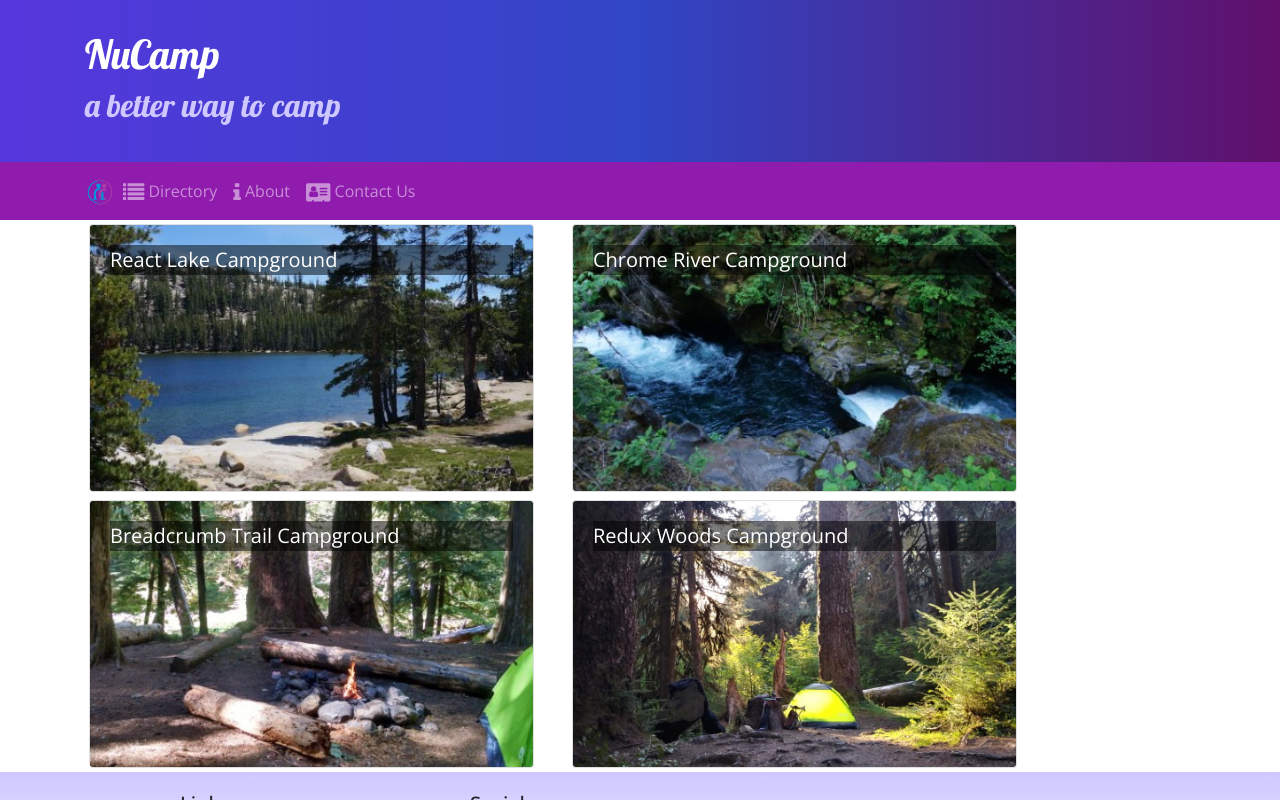
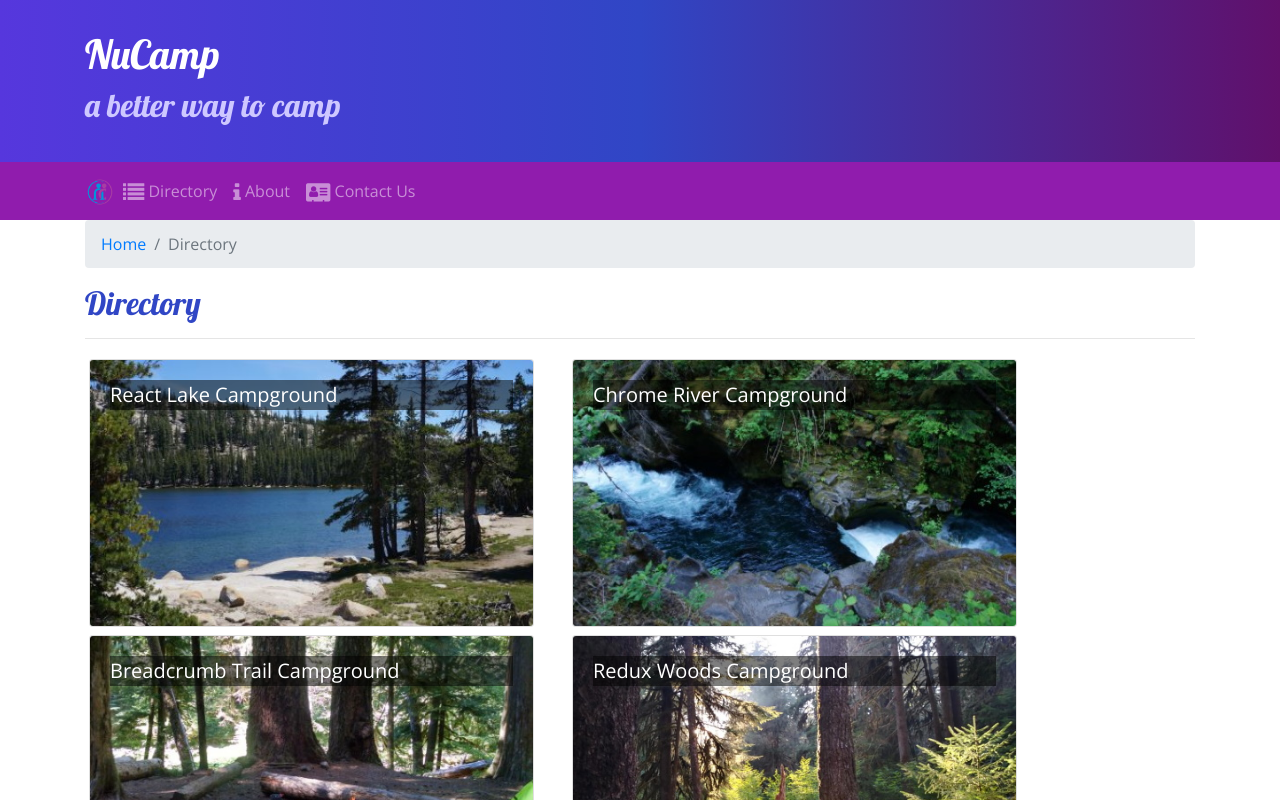
Before and after one commit to sedav48/nucamp-react, a React (Create React App) app: page /directory in a window 1280 px wide. Shown: the top 800 px of the page. Built offline with nearby package versions, Linux system fonts and the light colour scheme.

Commit message:
Breadcrumbs

```diff
--- a/src/components/CampsiteInfoComponent.js
+++ b/src/components/CampsiteInfoComponent.js
@@ -1,5 +1,6 @@
 import React from 'react';
-import { Card, CardImg, CardText, CardBody, CardTitle } from 'reactstrap';
+import { Card, CardImg, CardText, CardBody, Breadcrumb, BreadcrumbItem } from 'reactstrap';
+import { Link } from 'react-router-dom';
 
 
 
@@ -9,7 +10,7 @@
                         <Card>
                             <CardImg top src={campsite.image} alt={campsite.name} />
                             <CardBody>
-                                <CardTitle>{campsite.name}</CardTitle>
+
                                 <CardText>{campsite.description}</CardText>
                             </CardBody>
                         </Card>
@@ -44,6 +45,16 @@
                 return (
                     <div className="container">
                         <div className="row">
+                        <div className="col">
+                            <Breadcrumb>
+                                <BreadcrumbItem><Link to="/directory">Directory</Link></BreadcrumbItem>
+                                <BreadcrumbItem active>{props.campsite.name}</BreadcrumbItem>
+                            </Breadcrumb>
+                            <h2>{props.campsite.name}</h2>
+                            <hr />
+                        </div>
+                    </div>
+                        <div className="row">
                             <RenderCampsite campsite={props.campsite} />
                             <RenderComments comments={props.comments} />
                         </div>
--- a/src/components/ContactComponent.js
+++ b/src/components/ContactComponent.js
@@ -1,10 +1,16 @@
 import React from 'react';
+import { Breadcrumb, BreadcrumbItem } from 'reactstrap';
+import { Link } from 'react-router-dom';
 
 function Contact(props) {
     return (
         <div className="container">
             <div className="row">
                 <div className="col">
+                    <Breadcrumb>
+                        <BreadcrumbItem><Link to="/home">Home</Link></BreadcrumbItem>
+                        <BreadcrumbItem active>Contact Us</BreadcrumbItem>
+                    </Breadcrumb>
                     <h2>Contact Us</h2>
                     <hr />
                 </div>
--- a/src/components/DirectoryComponent.js
+++ b/src/components/DirectoryComponent.js
@@ -1,5 +1,5 @@
 import React from 'react';
-import { Card, CardImg, CardImgOverlay, CardTitle } from 'reactstrap';
+import { Card, CardImg, CardImgOverlay, CardTitle, Breadcrumb, BreadcrumbItem } from 'reactstrap';
 import { Link } from 'react-router-dom';
 
 function RenderDirectoryItem({campsite, onClick}) {
@@ -27,6 +27,16 @@
          return (
             <div className ="container">
                 <div className="row">
+                    <div className="col">
+                        <Breadcrumb>
+                            <BreadcrumbItem><Link to="/home">Home</Link></BreadcrumbItem>
+                            <BreadcrumbItem active>Directory</BreadcrumbItem>
+                        </Breadcrumb>
+                        <h2>Directory</h2>
+                        <hr />
+                    </div>
+                </div>
+                <div className="row">
                     {directory}
                 </div>
 
```
